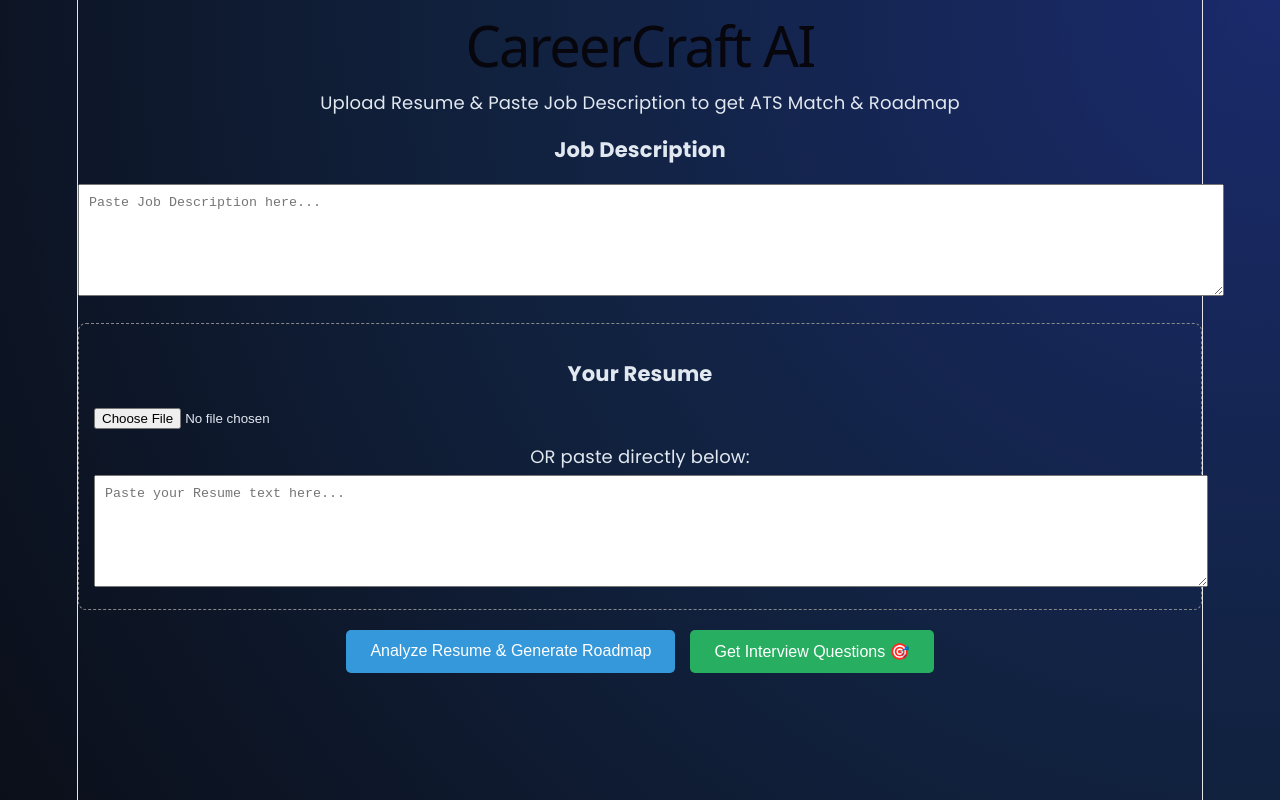
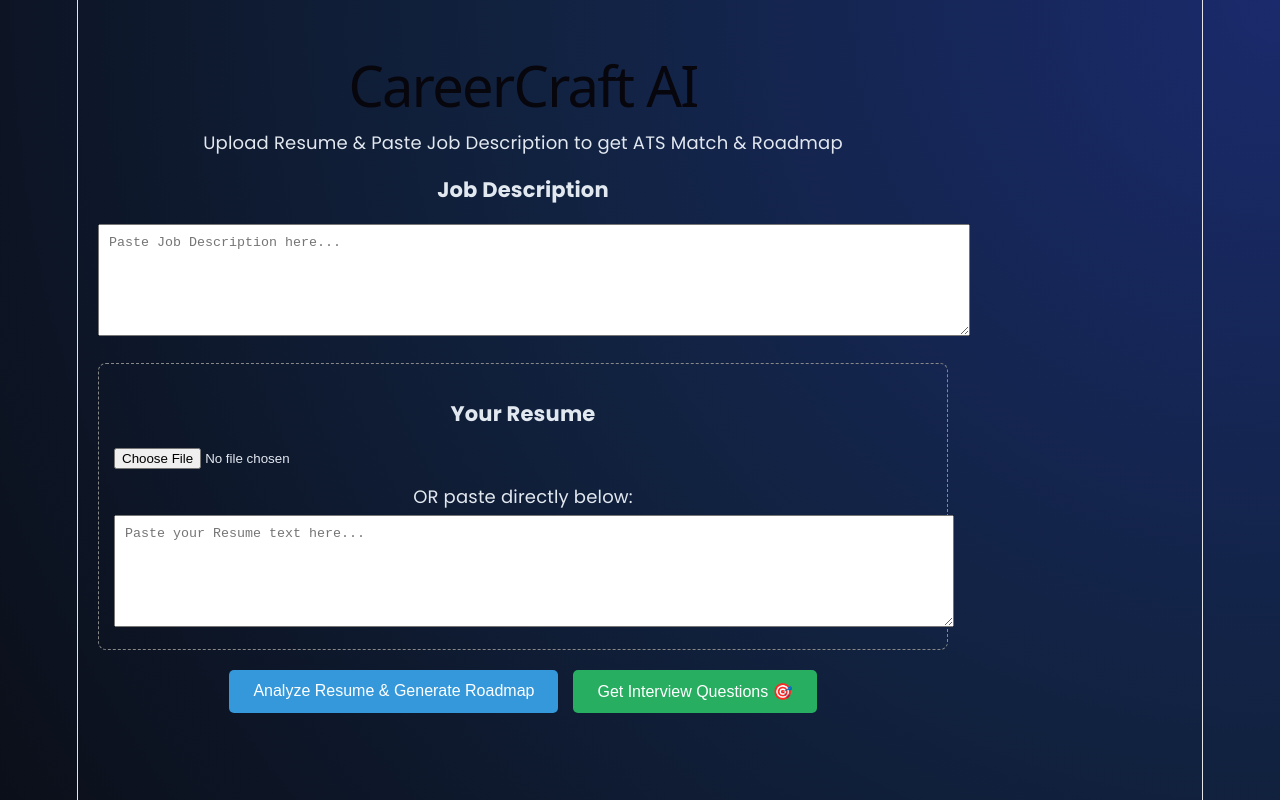
Before and after one commit to InnovateX26/Career_Forge, a React app in the folder Frontend/: page / in a window 1280 px wide. Built offline with nearby package versions, Linux system fonts and the light colour scheme; the HTML template or start-up script is replaced by a standard one.

Commit message:
container setup

```diff
--- a/Frontend/src/App.css
+++ b/Frontend/src/App.css
@@ -10,3 +10,9 @@ body {
   display: flex;
   justify-content: center;
 }
+
+.container {
+  width: 100%;
+  max-width: 850px;
+  padding: 40px 20px;
+}
```
